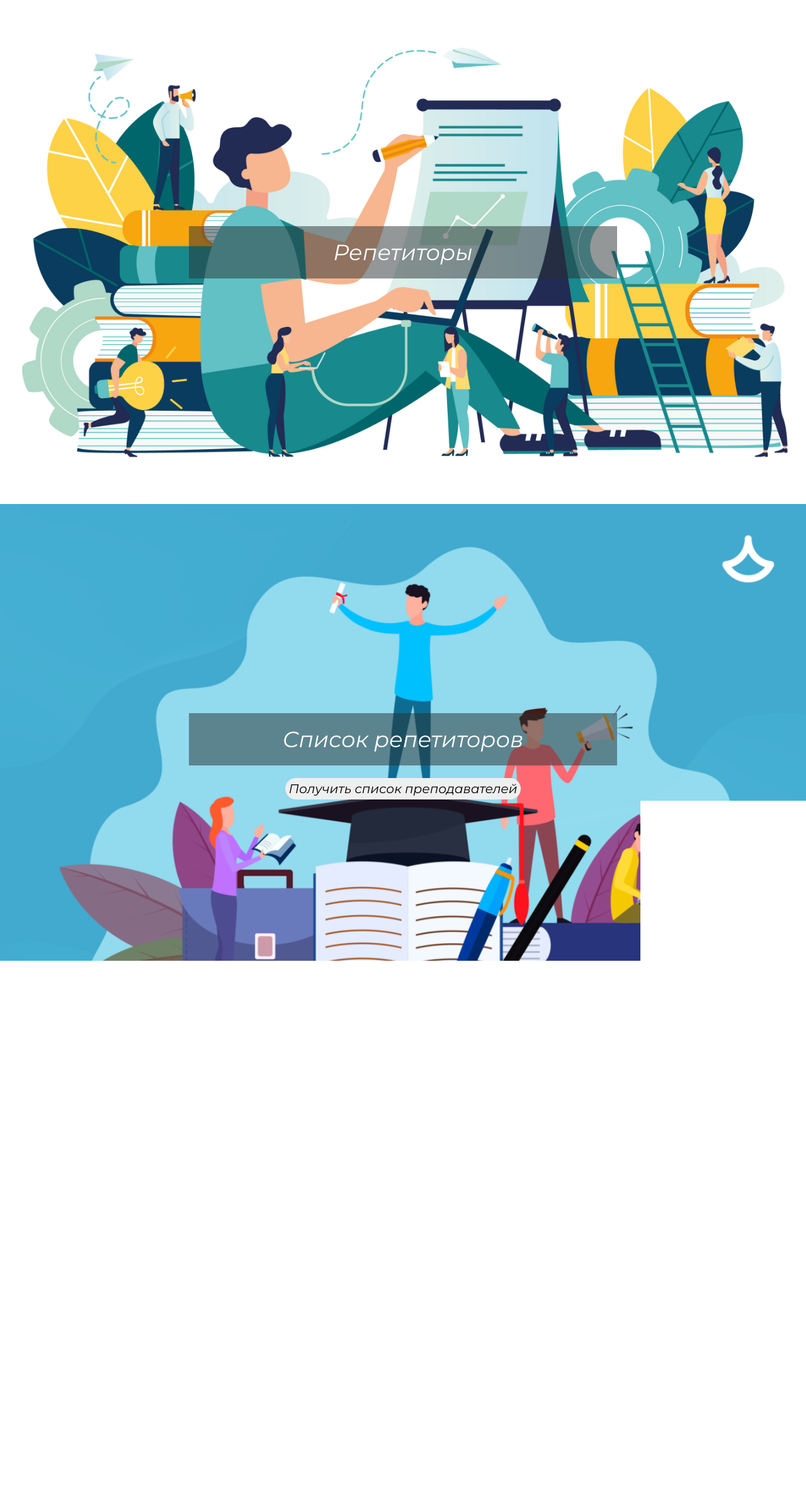
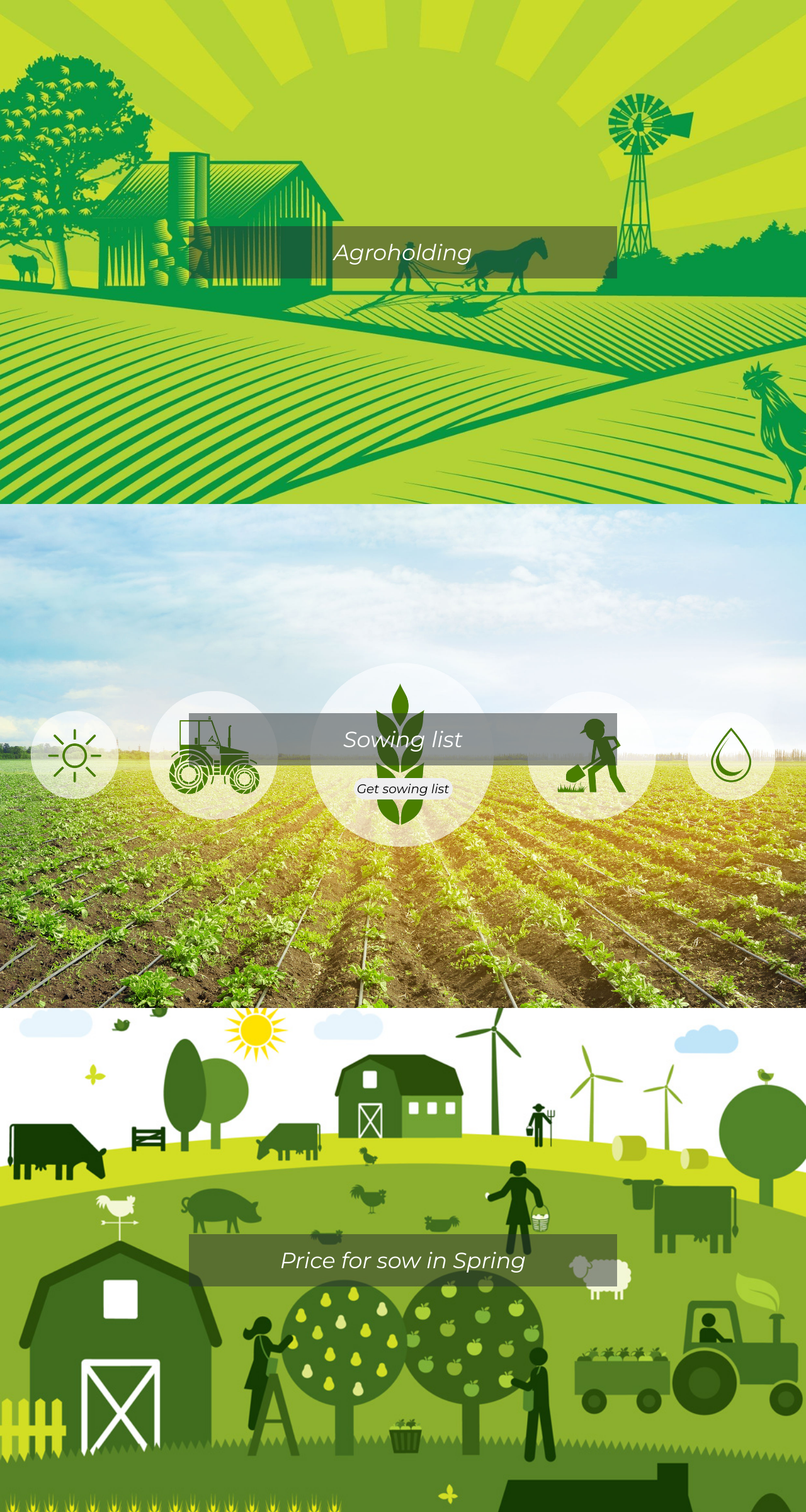
Before and after one commit to altumus/test, a PHP site: page / in a window 1280 px wide. Shown: the whole page at 63% size. Run offline with PHP 8.4, Linux system fonts and the light colour scheme.

Commit message:
change on agroculture

```diff
--- a/index.php
+++ b/index.php
@@ -3,7 +3,7 @@
     <head>
         <meta charset="utf-8">
         <meta name="viewport" content="width=device-width, initial-scale=1">
-        <title>RepON</title>
+        <title>Agroholding</title>
 
         <link href="scripts/fullpage.css" rel="stylesheet">
         <link href="styles/styles.css" rel="stylesheet">
@@ -35,29 +35,39 @@
         <div id="fullpage">
             <div class="section" id="sec1">
                 <div class="title-div">
-                    <span class="title wow animate__animated animate__fadeInDown">Репетиторы</span>
+                    <span class="title wow animate__animated animate__fadeInDown">Agroholding</span>
                 </div>
             </div>
             <div class="section" id="sec2">
                 <!-- <h1 class="wow animate__animated animate__fadeInDown">hello</h1> -->
                 <div class="title-div">
-                    <span class="title wow animate__animated animate__fadeInDown">Список репетиторов</span>
+                    <span class="title wow animate__animated animate__fadeInDown">Sowing list</span>
                 </div>
                 <div class="form">
                     <form method="POST">
-                        <input type="submit" value="Получить список преподавателей" name="conn">
+                        <input type="submit" value="Get sowing list" name="conn">
                     </form>
                     <?php
                         $server = "localhost";
-                        $database = "tutor";
+                        $database = "farm";
                         $user = "root";
                         $password = "";
 
                         $connection = mysqli_connect($server, $user, $password, $database);
                         if(isset($_POST['conn'])){
                             if($connection){
-                                echo "<div class='warning'>Соединение с базой данных прошло успешно !</div>";
-                                $sql = 'SELECT tutor_surname, subject_name  FROM `tutors` ORDER BY subject_name';
+                                echo "<div class='warning'>Connection success !</div>";
+                                $sql = 'SELECT
+                                fields.field_place,
+                                fields.`field_area(ga)`,
+                                cultures.culture_name,
+                                fields.field_id,
+                                sowing.Year,
+                                cultures.`culture_price(per/cent)` * fields.`field_area(ga)`
+                                FROM sowing
+                                INNER JOIN fields ON sowing.Field = fields.field_id
+                                INNER JOIN cultures ON sowing.Culture = cultures.culture_id
+                                ORDER BY sowing.Year';
 
                                 $result = mysqli_query($connection, $sql);
 
@@ -68,7 +78,14 @@
                                 foreach ($rows as $row) {
                                     ?>
                                     <div class="list">
-                                        <span>Преподаватель: <?=$row[0]?> Предмет: <?=$row[1]?></span>
+                                        <span>
+                                            Field number: <?=$row[3]?>
+                                            <br>Field location: <?=$row[0]?>
+                                            <br>Area(ga): <?=$row[1]?>
+                                            <br>Culture: <?=$row[2]?>
+                                            <br>Year: <?=$row[4]?>
+                                            <br>Total price: <?=$row[5]?> rub
+                                        </span>
                                     </div>
                                     <?php
                                 }
@@ -80,7 +97,7 @@
 
                             }
                             else{
-                                echo "<div class='warning'>При подключении к базе данных произошла ошибка !</div>";
+                                echo "<div class='warning'>Something went wrong !</div>";
                             }
                         }
                     ?>
@@ -89,25 +106,12 @@
 
             <div class="section" id="sec3">
                 <div class="title-div">
-                    <span class="title wow animate__animated animate__fadeInDown">Список занятий</span>
+                    <span class="title wow animate__animated animate__fadeInDown">Price for sow in Spring</span>
                 </div>
                 <?php
                     if(isset($_POST['conn'])){
                         if($connection){
-                            $sql = "
-                                SELECT
-                                `students`.`student_surname`,
-                                `tutors`.`tutor_surname`,
-                                `tutors`.`subject_name`,
-                                lesson_hours,
-                                lesson_date
-                                FROM `lessons`
-
-                                INNER JOIN `tutors` ON `lessons`.`tutor_id` = `tutors`.`tutor_id`
-                                INNER JOIN `students` ON `lessons`.student_id = `students`.student_id
-                                WHERE `lessons`.`lesson_date` LIKE '2022-02-%'
-                                ORDER BY `tutors`.`subject_name`
-                            ";
+                            $sql = 'SELECT * FROM cultures WHERE cultures.culture_season = 2';
 
                             $result = mysqli_query($connection, $sql);
 
@@ -118,37 +122,17 @@
                             foreach($rows as $row){
                                 ?>
                                 <div class="list">
-                                    <span>Ученик: <?=$row[0]?> Преподаватель: <?=$row[1]?> Предмет: <?=$row[2]?> Часы: <?=$row[3]?> Дата: <?=$row[4]?></span>
+                                    <span>
+                                        Culture: <?=$row[1]?>
+                                        <br>Season: <?=$row[2]?>
+                                        <br>Price per centner: <?=$row[3]?>
+                                    </span>
                                 </div>
                                 <?php
                             }
                             ?>
                             </div>
                             <?php
-                                $sql =
-                                "
-                                    SELECT
-                                    `tutors`.`tutor_surname`,
-                                    SUM(`lessons`.`lesson_hours`) as 'Hours',
-                                    `tutors`.`hour_price` as 'price',
-                                    SUM(`lessons`.`lesson_hours`) * `tutors`.`hour_price`
-                                    FROM `tutors`
-
-                                    INNER JOIN `lessons` ON `lessons`.`tutor_id` = `tutors`.`tutor_id`
-                                    WHERE `tutors`.`tutor_surname` = 'Zubova' AND `lessons`.`lesson_date` LIKE '2022-01-%'
-                                    GROUP BY `tutors`.`hour_price`
-
-                                ";
-                                $result = mysqli_query($connection, $sql);
-
-                                $rows = mysqli_fetch_all($result);
-
-
-                                ?>
-                                <div class="list-container">
-                                    <div class="list">Преподаватель: <?=$rows[0][0]?> Часов отработано: <?=$rows[0][1]?> Стоимость за час: <?=$rows[0][2]?> Итог за янаварь: <?=$rows[0][3]?></div>
-                                </div>
-                                <?php
                         }
                     }
                 ?>
--- a/styles/styles.css
+++ b/styles/styles.css
@@ -6,15 +6,15 @@
 }
 
 #sec1{
-    background-image: url('../images/edu-log.jpg');
+    background-image: url('../images/sec1.jpg');
 }
 
 #sec2{
-    background-image: url('../images/learn.png');
+    background-image: url('../images/sec2.jpg');
 }
 
 #sec3{
-    background-image: url('../images/sec3.jpg');
+    background-image: url('../images/nature.jpg');
 }
 
 .title-div{
@@ -65,7 +65,6 @@
     margin-top: 10px;
     padding: 5px;
     text-align: center;
-
 }
 
 .list-container{
```
Also changed, not shown: images/edu-log.jpg (deleted), images/learn.png (deleted), images/nature.jpg (added), images/sec1.jpg (added), images/sec2.jpg (added), images/sec3.jpg (deleted).
